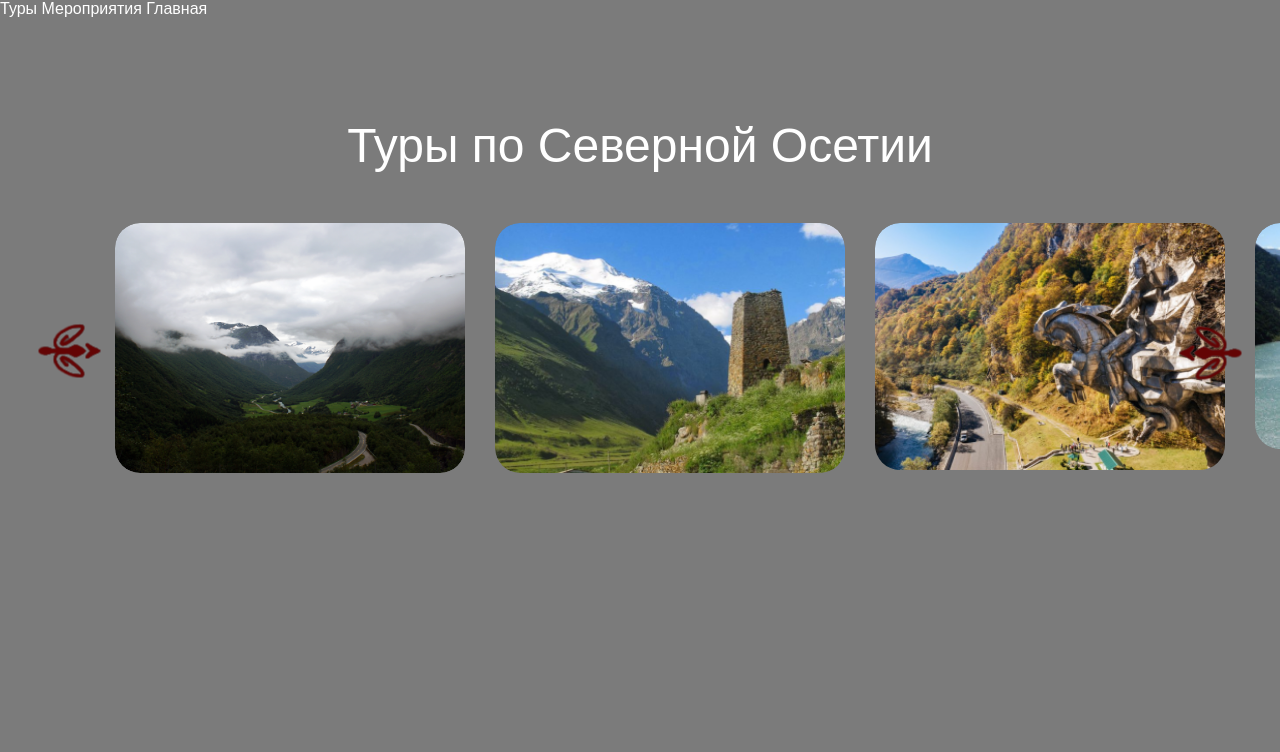
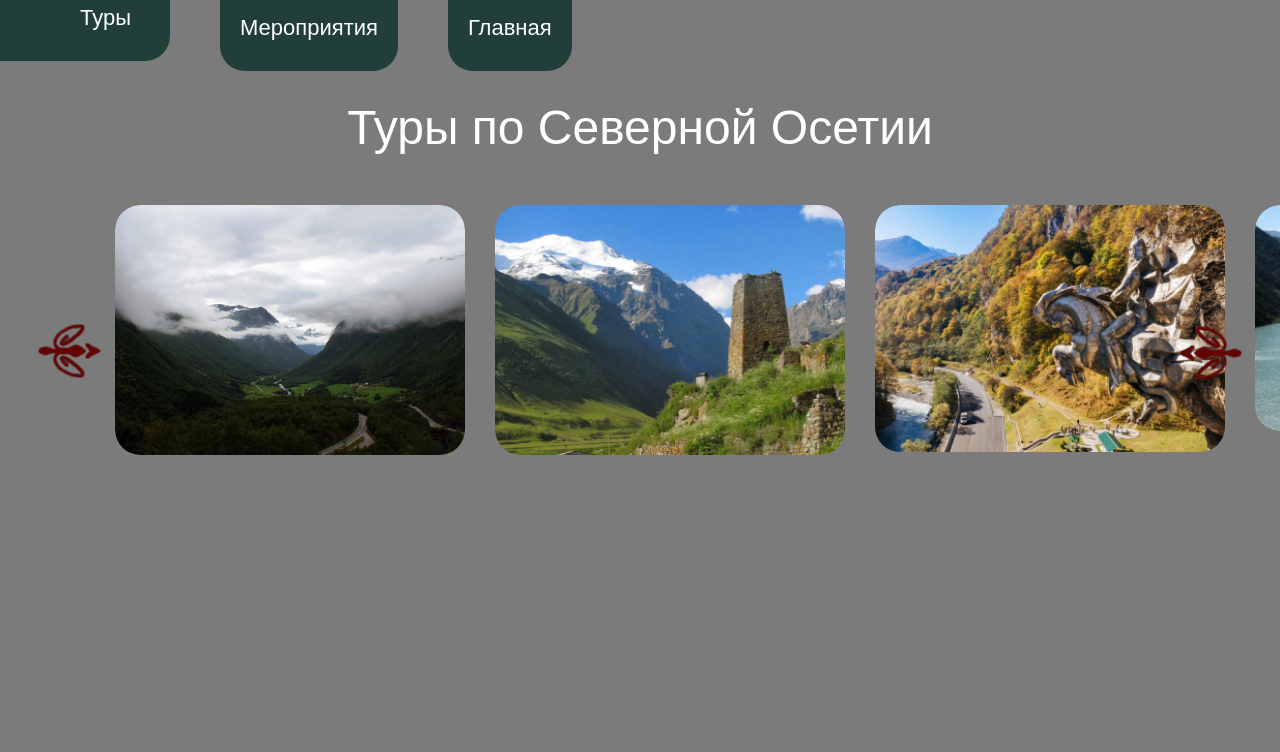
Before and after one commit to UFxx/GidOsetia, a plain HTML site: page tours.html in a window 1280 px wide. Shown: the top 752 px of the page. Drawn offline with Linux system fonts and the light colour scheme; a web font is replaced by a local one.

Commit message:
Sticky header

```diff
--- a/assets/css/general.css
+++ b/assets/css/general.css
@@ -7,6 +7,43 @@
 
 body {
     background-color: #7B7B7B;
+}
+
+
+.header-menu {
+    position: fixed;
+    top: 0;
+}
+
+.header-menu ul {
+    display: flex;
+    column-gap: 50px;
+}
+
+.header-menu ul li {
+    padding: 15px 20px 30px 20px;
+    background-color: #213E39;
+    list-style: none;
+    border-radius: 0 0 25px 25px ;
+
+    transition: .3s ease transform;
+}
+
+.header-menu ul li:first-child {
+    border-radius: 0 0 25px 0;
+    width: 130px;
+}
+
+.header-menu ul li:first-child a {
+    margin-left: 60px;
+}
+
+.header-menu ul li:hover {
+    transform: translateY(-10px);
+}
+
+.header-menu ul li a{
+    font-size: 22px;
 }
 
 a {
--- a/assets/css/style.css
+++ b/assets/css/style.css
@@ -17,6 +17,12 @@ header {
 .header-menu {
     position: absolute;
     top: 94%;
+}
+
+.header__fixed {
+    position: fixed;
+    top: 0;
+    z-index: 10;
 }
 
 .header-menu ul {
--- a/tours.html
+++ b/tours.html
@@ -21,9 +21,11 @@
 <body>
     <header>
         <div class="header-menu">
-            <a href="/tours.html">Туры</a>
-            <a href="/events.html">Мероприятия</a>
-            <a href="/index.html">Главная</a>
+            <ul>
+                <li><a href="/tours.html">Туры</a></li>
+                <li> <a href="/events.html">Мероприятия</a></li>
+                <li> <a href="/index.html">Главная</a></li>
+            </ul>
         </div>
     </header>
 
```
Also changed, not shown: assets/js/stickyHeader.js (added, +23 -0 lines), index.html (+1 -0 lines).
